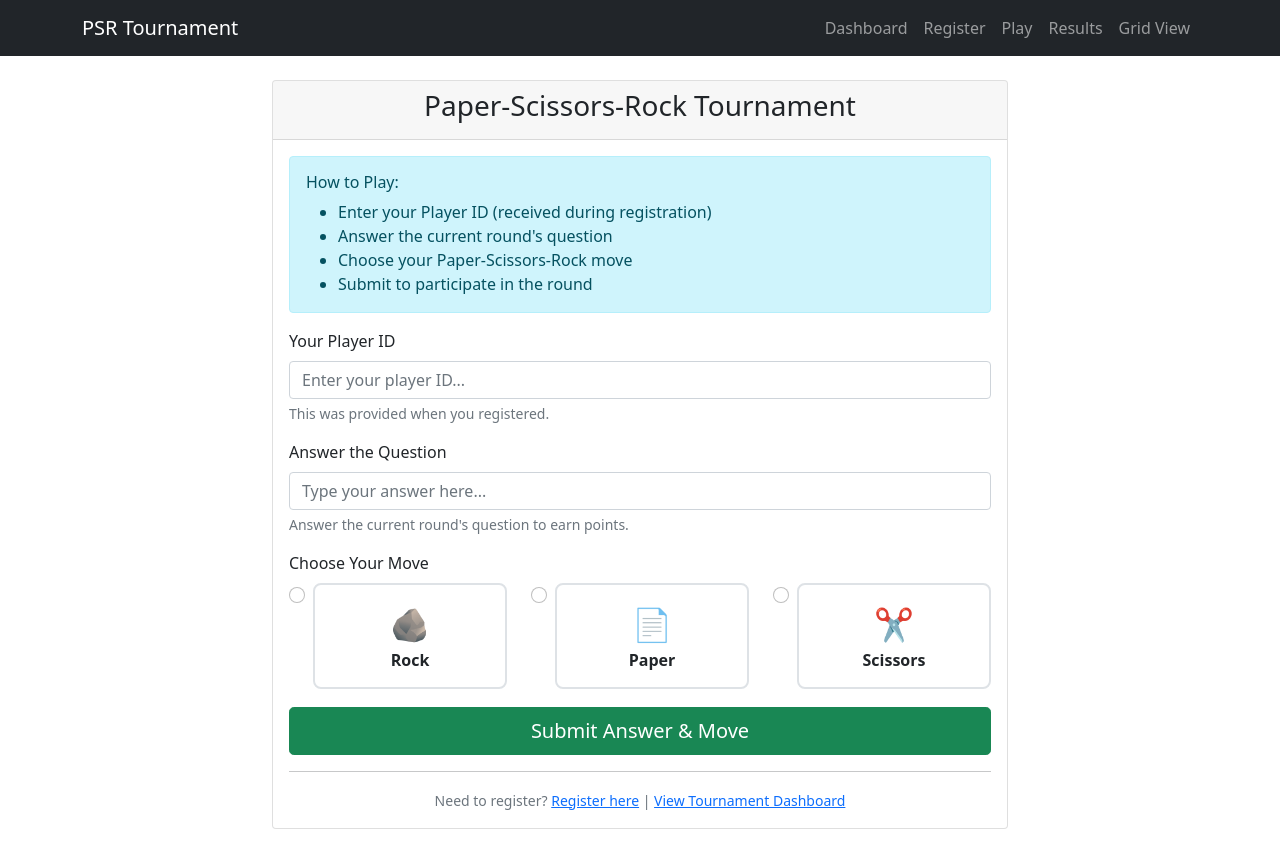
After one commit to jamesgmc/aiapps-agents-in-a-day, an ASP.NET Core app: template apps/psr-game-server/Views/Home/Play.cshtml in a window 1280 px wide. The commit adds this page. Run offline with ASP.NET Core 8, Linux system fonts and the light colour scheme; the template is opened without the code that fills it, so the values that code supplies are empty.

Commit message:
Implement all tournament enhancements: round progression, web registration, random questions, and player submission
Co-authored-by: qkfang <138417504+qkfang@users.noreply.github.com>

```diff
--- a/apps/psr-game-server/Models/GameModels.cs
+++ b/apps/psr-game-server/Models/GameModels.cs
@@ -1,4 +1,6 @@
 namespace PsrGameServer.Models;
+
+public record QuestionAnswer(string Question, string Answer);
 
 public enum TournamentStatus
 {
--- a/apps/psr-game-server/Services/ITournamentService.cs
+++ b/apps/psr-game-server/Services/ITournamentService.cs
@@ -13,7 +13,7 @@ public interface ITournamentService
     bool EndTournament();
 
     // Round management
-    bool StartRound(int roundNumber, string question, string correctAnswer);
+    bool StartRound(int roundNumber, string? question = null, string? correctAnswer = null);
     bool EndRound(int roundNumber);
     Round? GetCurrentRound();
 
--- /dev/null
+++ b/apps/psr-game-server/Views/Home/Play.cshtml
@@ -0,0 +1,141 @@
+@{
+    ViewData["Title"] = "Play Game";
+}
+
+<div class="row justify-content-center">
+    <div class="col-md-8">
+        <div class="card">
+            <div class="card-header">
+                <h3 class="text-center">Paper-Scissors-Rock Tournament</h3>
+            </div>
+            <div class="card-body">
+                @if (ViewBag.Success == true)
+                {
+                    <div class="alert alert-success">
+                        <h5>Submission Successful!</h5>
+                        <p>@ViewBag.Message</p>
+                        <hr>
+                        <p><strong>Question:</strong> @ViewBag.Question</p>
+                        <p><strong>Your Answer:</strong> @ViewBag.PlayerAnswer</p>
+                        <p><strong>Your Move:</strong> @ViewBag.PlayerMove</p>
+                        <p><strong>Server Move:</strong> @ViewBag.ServerMove</p>
+                        <hr>
+                        <div class="d-grid gap-2">
+                            <a href="/Home/Play" class="btn btn-primary">Submit for Next Round</a>
+                            <a href="/" class="btn btn-outline-secondary">Back to Dashboard</a>
+                        </div>
+                    </div>
+                }
+                else
+                {
+                    @if (TempData["Error"] != null)
+                    {
+                        <div class="alert alert-danger">
+                            @TempData["Error"]
+                        </div>
+                    }
+
+                    <div class="alert alert-info">
+                        <h6>How to Play:</h6>
+                        <ul class="mb-0">
+                            <li>Enter your Player ID (received during registration)</li>
+                            <li>Answer the current round's question</li>
+                            <li>Choose your Paper-Scissors-Rock move</li>
+                            <li>Submit to participate in the round</li>
+                        </ul>
+                    </div>
+
+                    <form method="post">
+                        <div class="mb-3">
+                            <label for="playerId" class="form-label">Your Player ID</label>
+                            <input type="number" class="form-control" id="playerId" name="playerId"
+                                   placeholder="Enter your player ID..." required min="1">
+                            <div class="form-text">This was provided when you registered.</div>
+                        </div>
+
+                        <div class="mb-3">
+                            <label for="answer" class="form-label">Answer the Question</label>
+                            @if (ViewBag.CurrentQuestion != null)
+                            {
+                                <div class="alert alert-primary">
+                                    <strong>Round @ViewBag.CurrentRound Question:</strong> @ViewBag.CurrentQuestion
+                                </div>
+                            }
+                            <input type="text" class="form-control" id="answer" name="answer"
+                                   placeholder="Type your answer here..." required>
+                            <div class="form-text">Answer the current round's question to earn points.</div>
+                        </div>
+
+                        <div class="mb-3">
+                            <label class="form-label">Choose Your Move</label>
+                            <div class="row">
+                                <div class="col-4">
+                                    <div class="form-check">
+                                        <input class="form-check-input" type="radio" name="move" id="rock" value="Rock" required>
+                                        <label class="form-check-label" for="rock">
+                                            <span class="fs-2">🪨</span><br>
+                                            <strong>Rock</strong>
+                                        </label>
+                                    </div>
+                                </div>
+                                <div class="col-4">
+                                    <div class="form-check">
+                                        <input class="form-check-input" type="radio" name="move" id="paper" value="Paper" required>
+                                        <label class="form-check-label" for="paper">
+                                            <span class="fs-2">📄</span><br>
+                                            <strong>Paper</strong>
+                                        </label>
+                                    </div>
+                                </div>
+                                <div class="col-4">
+                                    <div class="form-check">
+                                        <input class="form-check-input" type="radio" name="move" id="scissors" value="Scissors" required>
+                                        <label class="form-check-label" for="scissors">
+                                            <span class="fs-2">✂️</span><br>
+                                            <strong>Scissors</strong>
+                                        </label>
+                                    </div>
+                                </div>
+                            </div>
+                        </div>
+
+                        <div class="d-grid">
+                            <button type="submit" class="btn btn-success btn-lg">Submit Answer & Move</button>
+                        </div>
+                    </form>
+
+                    <hr>
+                    <div class="text-center">
+                        <small class="text-muted">
+                            Need to register? <a href="/Home/Register">Register here</a> |
+                            <a href="/">View Tournament Dashboard</a>
+                        </small>
+                    </div>
+                }
+            </div>
+        </div>
+    </div>
+</div>
+
+<style>
+.form-check-label {
+    text-align: center;
+    width: 100%;
+    padding: 15px;
+    border: 2px solid #dee2e6;
+    border-radius: 8px;
+    cursor: pointer;
+    transition: all 0.2s;
+}
+
+.form-check-input:checked + .form-check-label {
+    background-color: #0d6efd;
+    color: white;
+    border-color: #0d6efd;
+}
+
+.form-check-label:hover {
+    background-color: #f8f9fa;
+    border-color: #0d6efd;
+}
+</style>
--- a/apps/psr-game-server/Views/Shared/_Layout.cshtml
+++ b/apps/psr-game-server/Views/Shared/_Layout.cshtml
@@ -14,6 +14,8 @@
                 <a class="navbar-brand" href="/">PSR Tournament</a>
                 <div class="navbar-nav">
                     <a class="nav-link" href="/">Dashboard</a>
+                    <a class="nav-link" href="/Home/Register">Register</a>
+                    <a class="nav-link" href="/Home/Play">Play</a>
                     <a class="nav-link" href="/Home/Results">Results</a>
                     <a class="nav-link" href="/Home/Grid">Grid View</a>
                 </div>
```
Also changed, not shown: apps/psr-game-server/Controllers/HomeController.cs (+95 -11 lines), apps/psr-game-server/Services/TournamentService.cs (+47 -5 lines), apps/psr-game-server/Views/Home/Index.cshtml (+12 -24 lines), apps/psr-game-server/Views/Home/Register.cshtml (added, +55 -0 lines).
